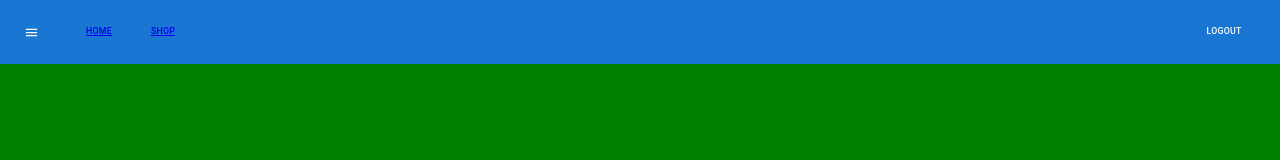
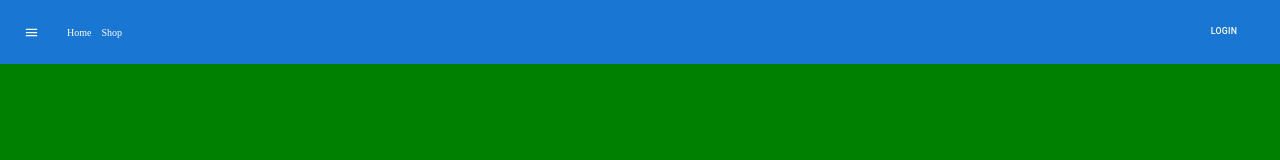
Before and after one commit to mustafakunwa/learn-next, a Next.js app: page / in a window 1280 px wide. Shown: the top 160 px of the page. Built offline with nearby package versions, Linux system fonts and the light colour scheme.

Commit message:
Created Route Gaurd for protected route

```diff
--- a/components/Layouts/main-layout.tsx
+++ b/components/Layouts/main-layout.tsx
@@ -1,4 +1,4 @@
-import { FC } from "react";
+import { FC, useState, useEffect } from "react";
 import {
   AppBar,
   Box,
@@ -8,7 +8,7 @@ import {
   IconButton,
 } from "@mui/material";
 import MenuIcon from "@mui/icons-material/Menu";
-import { setUser } from "../../services/Auth";
+import { setUser, getUser } from "../../services/Auth";
 import { useRouter } from "next/router";
 import Link from "next/link";
 interface props {
@@ -17,6 +17,12 @@ interface props {
 
 const MainLayout: FC<props> = ({ children }) => {
   const router = useRouter();
+  const [isLogged, setIsLogged] = useState<boolean>(false);
+
+  useEffect(() => {
+    setIsLogged(!!getUser());
+  }, []);
+
   const logout = () => {
     setUser(false);
     router.push("/registration/login");
@@ -34,20 +40,23 @@ const MainLayout: FC<props> = ({ children }) => {
           >
             <MenuIcon />
           </IconButton>
-          <Button color="inherit">
+          <div style={{ flexGrow: 1 }}>
             <Link href="/">Home</Link>
-          </Button>
-          <Button color="inherit">
             <Link href="/shop">Shop</Link>
-          </Button>
-          <Typography
-            variant="h6"
-            component="div"
-            sx={{ flexGrow: 1 }}
-          ></Typography>
-          <Button color="inherit" onClick={logout}>
-            Logout
-          </Button>
+          </div>
+
+          {isLogged ? (
+            <Button color="inherit" onClick={logout}>
+              Logout
+            </Button>
+          ) : (
+            <Button
+              color="inherit"
+              onClick={() => router.push("/registration/login")}
+            >
+              Login
+            </Button>
+          )}
         </Toolbar>
       </AppBar>
       {children}
--- a/pages/_app.tsx
+++ b/pages/_app.tsx
@@ -10,7 +10,6 @@ type ComponentWithPageLayout = AppProps & {
 
 const MyApp = ({ Component, pageProps }: ComponentWithPageLayout) => {
   const Layout = Component.layout || EmptyLayout;
-
   return (
     <Layout>
       <Component {...pageProps} />
--- a/pages/registration/login/login.module.scss
+++ b/pages/registration/login/login.module.scss
@@ -18,7 +18,7 @@
     }
   }
 
-  &__form {
+  .container__form {
     & > * {
       margin-bottom: 20px;
     }
--- a/styles/globals.scss
+++ b/styles/globals.scss
@@ -42,3 +42,10 @@ input[type="number"]::-webkit-outer-spin-button {
 ::-webkit-scrollbar-thumb:window-inactive {
   background: #999;
 }
+
+a {
+  margin-inline-end: 10px;
+  color: white;
+  text-decoration: none;
+  font-size: 1rem;
+}
```
Also changed, not shown: HOC/auth.tsx (added, +44 -0 lines), pages/registration/login/index.tsx (+5 -3 lines), pages/shop/index.tsx (renamed from pages/shop/index.js, +2 -6 lines).
